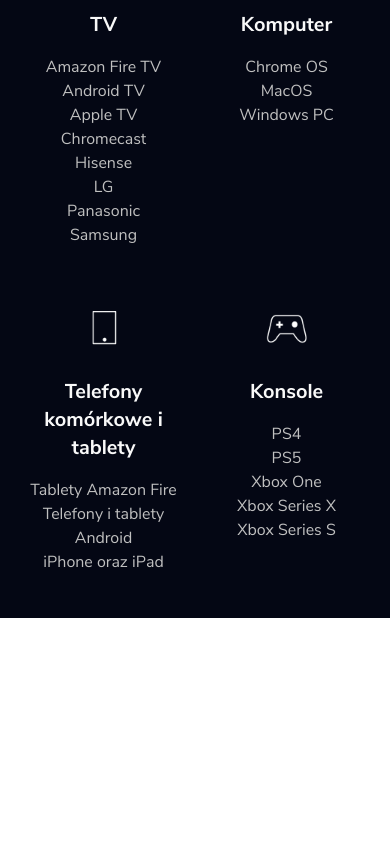
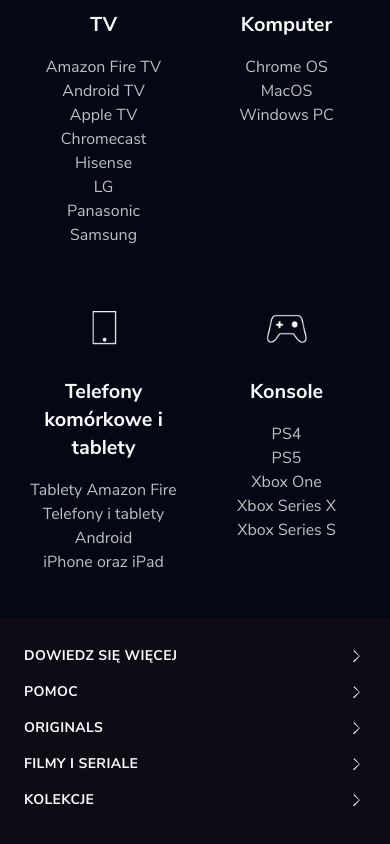
Before and after one commit to BartekKuzniewski/disneyplus, a React app: page / in a window 390 px wide. Shown: the part 4311-5155 px from the top of the page. Before the commit the page ends 4929 px from the top, so only its background shows below. Built offline with nearby package versions, Linux system fonts and the light colour scheme; the HTML template or start-up script is replaced by a standard one; a web font is replaced by a local one.

Commit message:
added footer v1

```diff
--- /dev/null
+++ b/src/components/FooterMenu.jsx
@@ -0,0 +1,57 @@
+export function FooterMenu({ title, links, onToggle, isOpen }) {
+	return (
+		<div className='mb-4 md:mb-0 md:w-40'>
+			{/* ZMIANA: Nagłówek jest teraz oddzielnym elementem, który nie jest częścią animowanego kontenera */}
+			<div
+				className='flex justify-between items-center cursor-pointer md:cursor-default'
+				onClick={onToggle}
+			>
+				<h3 className='text-sm uppercase font-semibold tracking-wide'>
+					{title}
+				</h3>
+				<span className='text-white md:hidden'>
+					{isOpen ? (
+						<svg
+							className='w-5 h-5' // ZMIANA: Zmniejszono rozmiar ikony z w-10 h-10 na w-5 h-5, aby lepiej pasowała
+							xmlns='http://www.w3.org/2000/svg'
+							viewBox='0 0 48 48'
+							fill='white' // ZMIANA: Zmieniono kolor z grey na white, aby pasował do stylu
+						>
+							<rect width='48' height='48' fill='none'></rect>
+							<path d='M36.63,18.37a1.37,1.37,0,0,1,2.15.37,1.7,1.7,0,0,1-.3,2.06L25.4,32.64a1.37,1.37,0,0,1-1.85,0l-13-11.84a1.71,1.71,0,0,1-.29-2.06,1.37,1.37,0,0,1,2.15-.37l12.11,11ZM24.25,31.42a.38.38,0,0,1,.46,0l-.23-.21ZM11.71,19.55s0,.06,0,0Zm25.61,0h0Z'></path>
+						</svg>
+					) : (
+						<svg
+							className='w-5 h-5'
+							xmlns='http://www.w3.org/2000/svg'
+							viewBox='0 0 48 48'
+							fill='white'
+						>
+							<rect width='48' height='48' fill='none'></rect>
+							<path d='M18.37,11.37a1.37,1.37,0,0,1,2.06-.3l11.84,12.11a1.37,1.37,0,0,1,0,1.85l-11.84,13a1.71,1.71,0,0,1-2.06.29,1.37,1.37,0,0,1-.37-2.15L31.42,24.25a.38.38,0,0,1,0-.46L18.37,12.71A1.37,1.37,0,0,1,18.37,11.37Z'></path>
+						</svg>
+					)}
+				</span>
+			</div>
+			{/* ZMIANA: Animacja max-height jest stosowana tylko do listy, co zapobiega przesuwaniu nagłówka */}
+			<div
+				className={`overflow-hidden transition-all duration-300 ease-in-out md:transition-none ${
+					isOpen ? 'max-h-96' : 'max-h-0'
+				} md:max-h-none`}
+			>
+				<ul className='mt-3 space-y-3'>
+					{links.map((link, index) => (
+						<li key={index}>
+							<a
+								href='#'
+								className='text-gray-400 text-sm hover:text-white transition-colors'
+							>
+								{link}
+							</a>
+						</li>
+					))}
+				</ul>
+			</div>
+		</div>
+	);
+}
--- /dev/null
+++ b/src/components/HomePage/Footer.jsx
@@ -0,0 +1,91 @@
+import { useState } from 'react';
+import { FooterMenu } from '../FooterMenu';
+import { Wrapper } from '../Wrapper';
+
+export function Footer() {
+	const [openSection, setOpenSection] = useState([]);
+	const footerData = [
+		{
+			title: 'Dowiedz się więcej',
+			links: [
+				'Umowa subskrypcji',
+				'Polityka prywatności',
+				'Zasady ochrony prywatności w UE',
+				'Polityka dotycząca plików cookie',
+				'Reklamy dostosowane do zainteresowań',
+				'Zarządzaj preferencjami prywatności',
+				'Loki',
+			],
+		},
+		{
+			title: 'Pomoc',
+			links: ['Centrum pomocy', 'Obsługiwane urządzenia', 'O nas'],
+		},
+		{
+			title: 'Originals',
+			links: [
+				'To zawsze Agatha',
+				'Gwiezdne wojny: Żatoga rozbitków',
+				'Gwiezdne wojny: Akolita',
+				'X-Men ’97',
+				'Ahsoka',
+				'The Mandalorian',
+				'Percy Jackson i bogowie olimpijscy',
+			],
+		},
+		{
+			title: 'Filmy i seriale',
+			links: [
+				'Chirurdzy',
+				'W głowie się nie mieści',
+				'Avatar: Istota wody',
+				'Zbrodnie po sąsiedzku',
+				'Zakamarki',
+				'Współczesna rodzina',
+				'The Bear',
+				'Simpsonowie',
+			],
+		},
+		{
+			title: 'Kolekcje',
+			links: [
+				'Grey’s Anatomy',
+				'Akcja i przygoda',
+				'Serie do obejrzenia ciagiem',
+				'Komedia',
+				'Dokumentalny',
+				'Dramat',
+				'Familijne',
+				'Science fiction',
+			],
+		},
+	];
+
+	const handleToggle = (index) => {
+		if (openSection.includes(index)) {
+			// Jeśli sekcja jest już rozwinięta, usuń jej indeks z tablicy (zwijanie)
+			setOpenSection(openSection.filter((i) => i !== index));
+		} else {
+			// Jeśli sekcja nie jest rozwinięta, dodaj jej indeks do tablicy (rozwijanie)
+			setOpenSection([...openSection, index]);
+		}
+	};
+
+	return (
+		<footer className='bg-footer py-4 md:py-14 xl:py-20'>
+			<Wrapper>
+				<div className='flex flex-col justify-center md:flex-row md:gap-10 mb-10 '>
+					{footerData.map((data, index) => (
+						<FooterMenu
+							key={index}
+							title={data.title}
+							links={data.links}
+							isOpen={openSection.includes(index)}
+							onToggle={() => handleToggle(index)}
+						/>
+					))}
+				</div>
+			</Wrapper>
+		</footer>
+	);
+}
--- a/src/index.css
+++ b/src/index.css
@@ -26,6 +26,7 @@
 	--color-secondary: #136878;
 	--color-background: #040714;
 	--color-black: #0e0b14;
+	--color-footer: #0f0b14;
 }
 
 body {
--- a/src/pages/HomePage.jsx
+++ b/src/pages/HomePage.jsx
@@ -1,5 +1,6 @@
 import { ExclusiveContent } from '../components/HomePage/ExclusiveContent';
 import { FAQ } from '../components/HomePage/FAQ';
+import { Footer } from '../components/HomePage/Footer';
 import { Header } from '../components/HomePage/Header';
 import { Subscription } from '../components/HomePage/Subscription';
 import { SupportedDevices } from '../components/HomePage/SupportedDevices';
@@ -16,6 +17,7 @@
 				<FAQ />
 				<SupportedDevices />
 			</main>
+			<Footer />
 		</div>
 	);
 }
```
